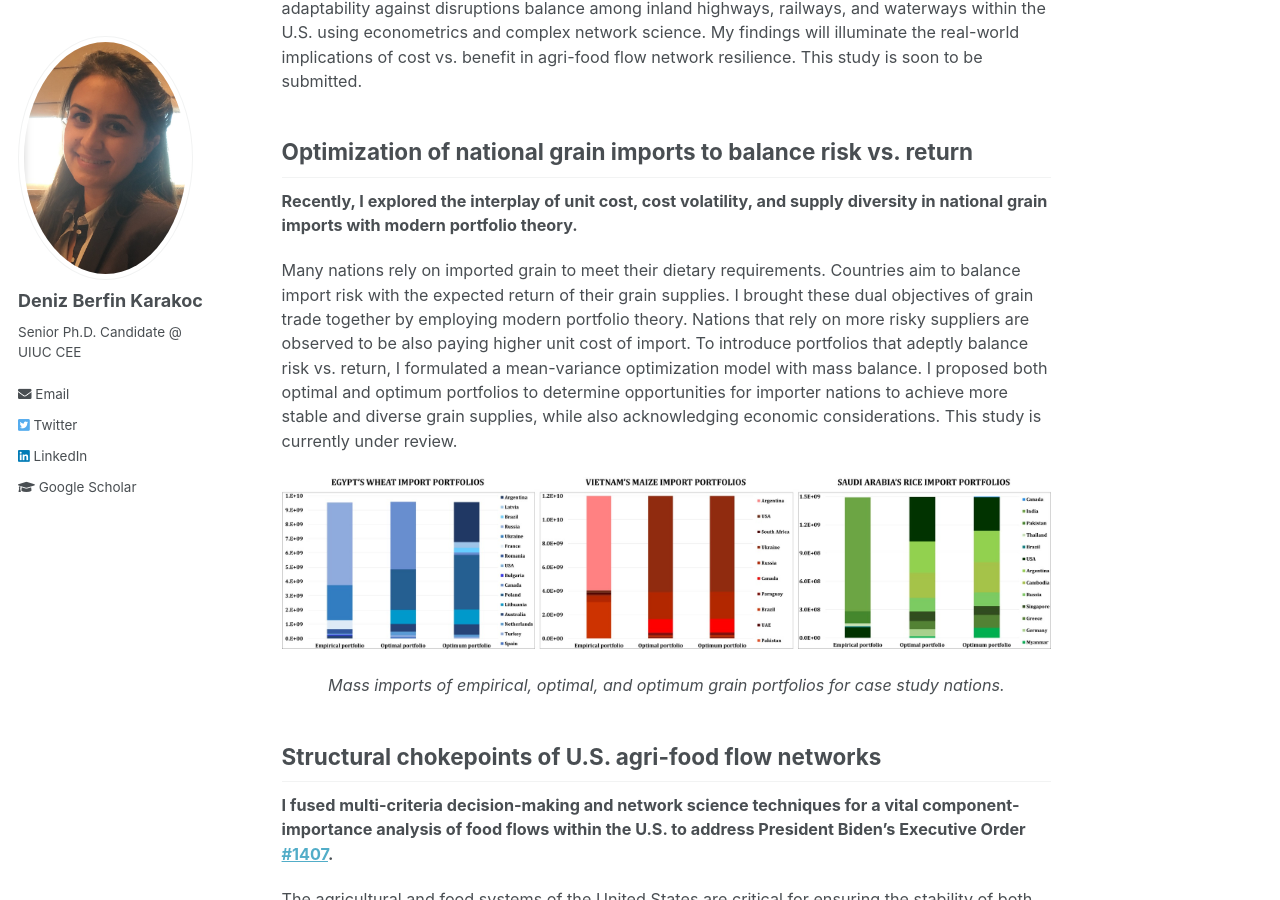
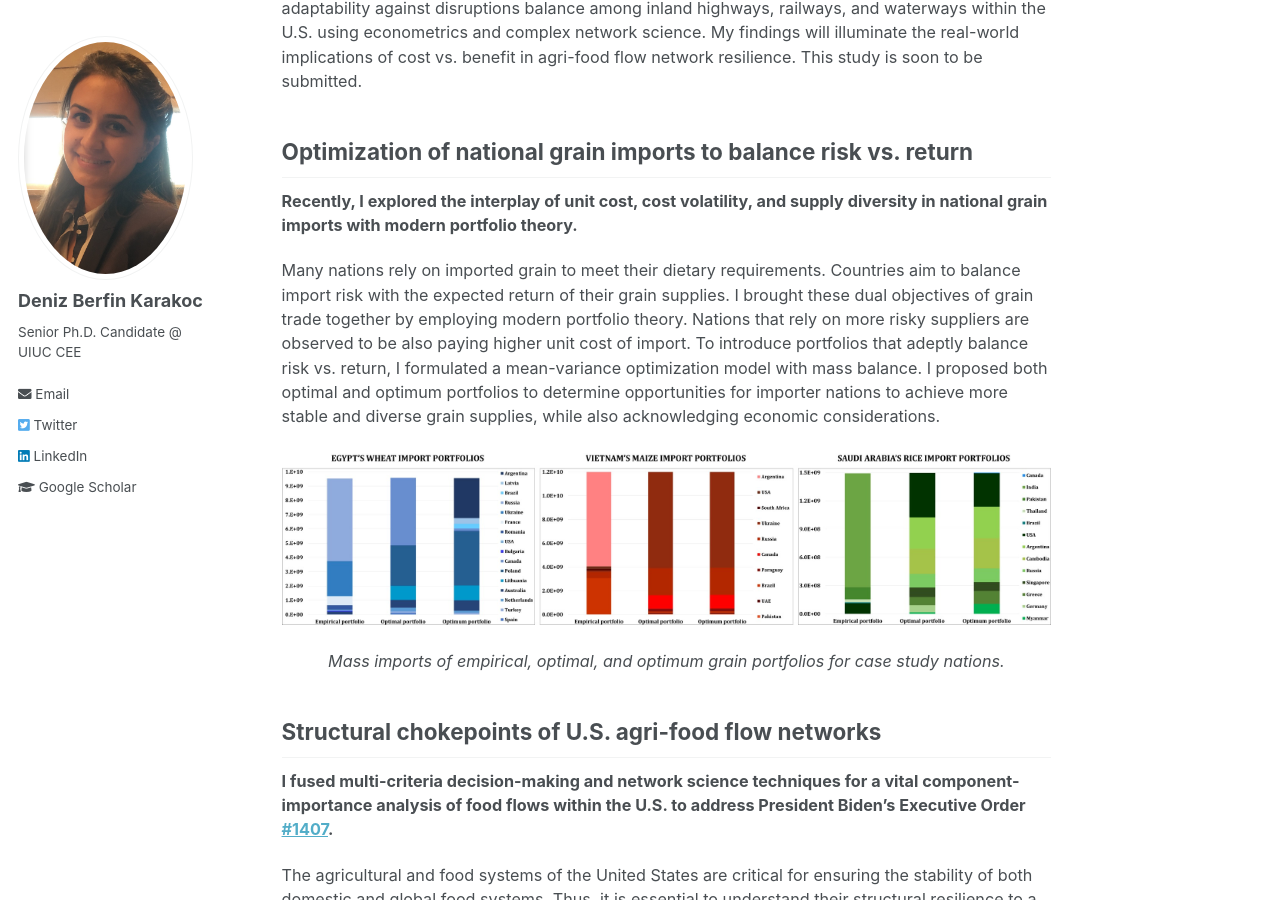
Before and after one commit to denizberfinkarakoc/denizberfinkarakoc.github.io, a Jekyll site: the page built from _pages/research.md, in a window 1280 px wide and 900 px high, scrolled down 766 px. Built offline with Jekyll 4.4.1, drawn with Linux system fonts in a browser that asks for light colours.

Commit message:
Update research.md

```diff
--- a/_pages/research.md
+++ b/_pages/research.md
@@ -20,7 +20,7 @@ In this study, through developing a unified framework, I will evaluate the load
 <!-- <p style="text-align: justify"> -->
 <b>Recently, I explored the interplay of unit cost, cost volatility, and supply diversity in national grain imports with modern portfolio theory. </b>
 
-Many nations rely on imported grain to meet their dietary requirements. Countries aim to balance import risk with the expected return of their grain supplies. I brought these dual objectives of grain trade together by employing modern portfolio theory. Nations that rely on more risky suppliers are observed to be also paying higher unit cost of import. To introduce portfolios that adeptly balance risk vs. return, I formulated a mean-variance optimization model with mass balance. I proposed both optimal and optimum portfolios to determine opportunities for importer nations to achieve more stable and diverse grain supplies, while also acknowledging economic considerations. This study is currently under review.
+Many nations rely on imported grain to meet their dietary requirements. Countries aim to balance import risk with the expected return of their grain supplies. I brought these dual objectives of grain trade together by employing modern portfolio theory. Nations that rely on more risky suppliers are observed to be also paying higher unit cost of import. To introduce portfolios that adeptly balance risk vs. return, I formulated a mean-variance optimization model with mass balance. I proposed both optimal and optimum portfolios to determine opportunities for importer nations to achieve more stable and diverse grain supplies, while also acknowledging economic considerations.
 <!-- </p> -->
 
  <p align="center">
```
